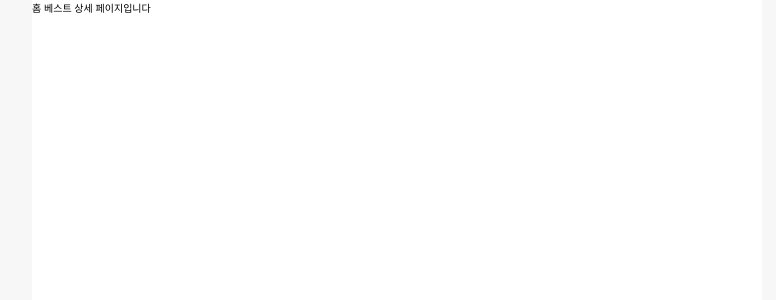
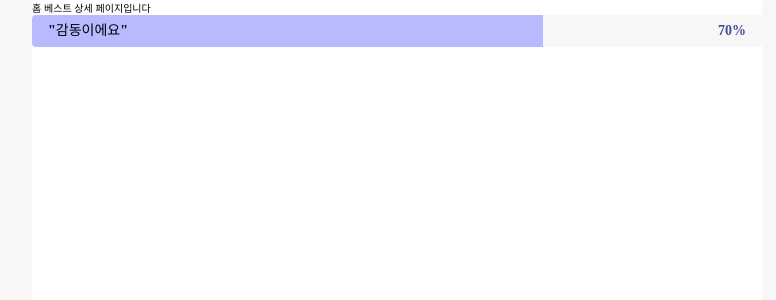
Before and after one commit to SOPT-all/36-COLLABORATION-WEB-KYOBOBOOK, a React (Vite) app: page /best/detail in a window 1280 px wide. Shown: the top 300 px of the page, without its empty margins (243-1019 px from the left). Built offline with nearby package versions, Linux system fonts and the light colour scheme.

Commit message:
feat: EmotionBar 컴포넌트 UI (#31)

```diff
--- /dev/null
+++ b/src/pages/HomeBestDetail/EmotionBar.tsx/EmotionDetail.style.ts
@@ -0,0 +1,44 @@
+import { css } from '@emotion/react';
+import type { Theme } from '@emotion/react';
+
+export const barWrapper = css`
+  position: relative;
+  width: 100%;
+`;
+
+export const barBackground = (theme: Theme) => css`
+  background-color: ${theme.colors.gray1};
+  border-radius: 0.4rem;
+  width: 100%;
+`;
+
+export const barFill = (percent: number, theme: Theme) => css`
+  background-color: ${theme.colors.purple4};
+  width: ${percent}%;
+  height: 100%;
+  border-radius: 0.4rem 0 0 0.4rem;
+  position: absolute;
+  top: 0;
+  left: 0;
+  z-index: 0;
+`;
+
+export const barContent = (theme: Theme) => css`
+  display: flex;
+  justify-content: space-between;
+  align-items: center;
+  padding: 0.6rem 1.6rem;
+  width: 100%;
+  border-radius: 0.4rem;
+  background-color: ${theme.colors.gray1};
+`;
+
+export const emotionText = (theme: Theme) => css`
+  ${theme.fonts.body1};
+  z-index: 1;
+`;
+
+export const percentText = (theme: Theme) => css`
+  ${theme.fonts.body1};
+  color: ${theme.colors.purple7};
+`;
--- /dev/null
+++ b/src/pages/HomeBestDetail/EmotionBar.tsx/EmotionDetail.tsx
@@ -0,0 +1,30 @@
+import { useTheme } from '@emotion/react';
+
+import {
+  barWrapper,
+  barBackground,
+  barFill,
+  barContent,
+  emotionText,
+  percentText,
+} from '@/pages/HomeBestDetail/EmotionBar.tsx/EmotionDetail.style';
+
+type EmotionTypes = {
+  emotion: string;
+  percent: number;
+};
+
+export default function EmotionBar({ emotion, percent }: EmotionTypes) {
+  const theme = useTheme();
+
+  return (
+    <div css={barWrapper}>
+      <div css={barBackground(theme)} />
+      <div css={barFill(percent, theme)} />
+      <div css={barContent(theme)}>
+        <p css={emotionText(theme)}>"{emotion}"</p>
+        <span css={percentText(theme)}>{percent}%</span>
+      </div>
+    </div>
+  );
+}
--- a/src/pages/HomeBestDetail/HomeBestDetail.tsx
+++ b/src/pages/HomeBestDetail/HomeBestDetail.tsx
@@ -1,5 +1,12 @@
+import EmotionBar from '@/pages/HomeBestDetail/EmotionBar.tsx/EmotionDetail';
+
 const HomeBestDetail = () => {
-  return <div>홈 베스트 상세 페이지입니다</div>;
+  return (
+    <div>
+      홈 베스트 상세 페이지입니다
+      <EmotionBar emotion="감동이에요" percent={70} />
+    </div>
+  );
 };
 
 export default HomeBestDetail;
```
